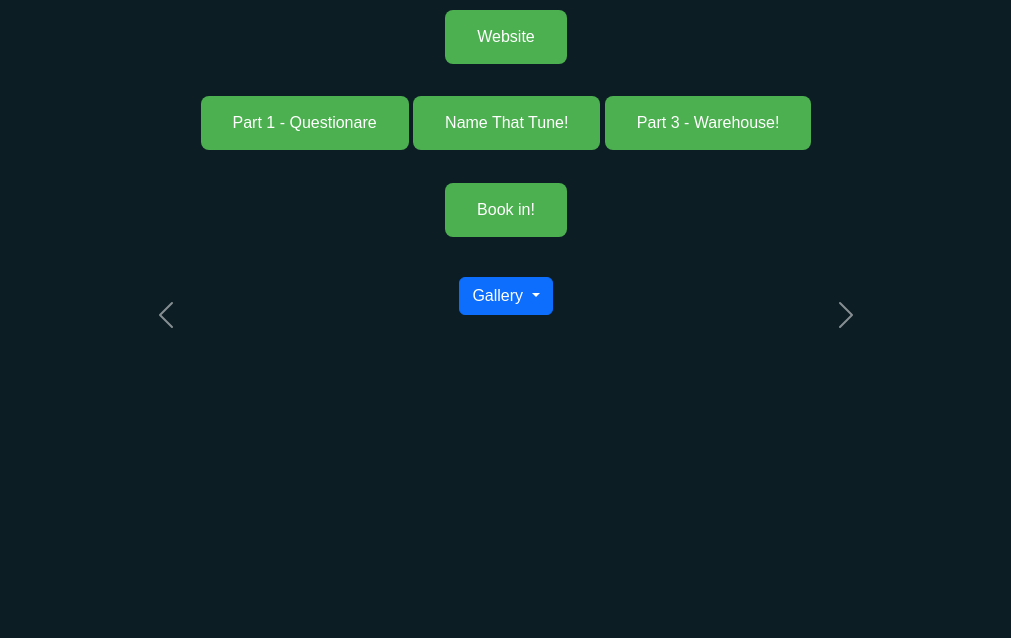
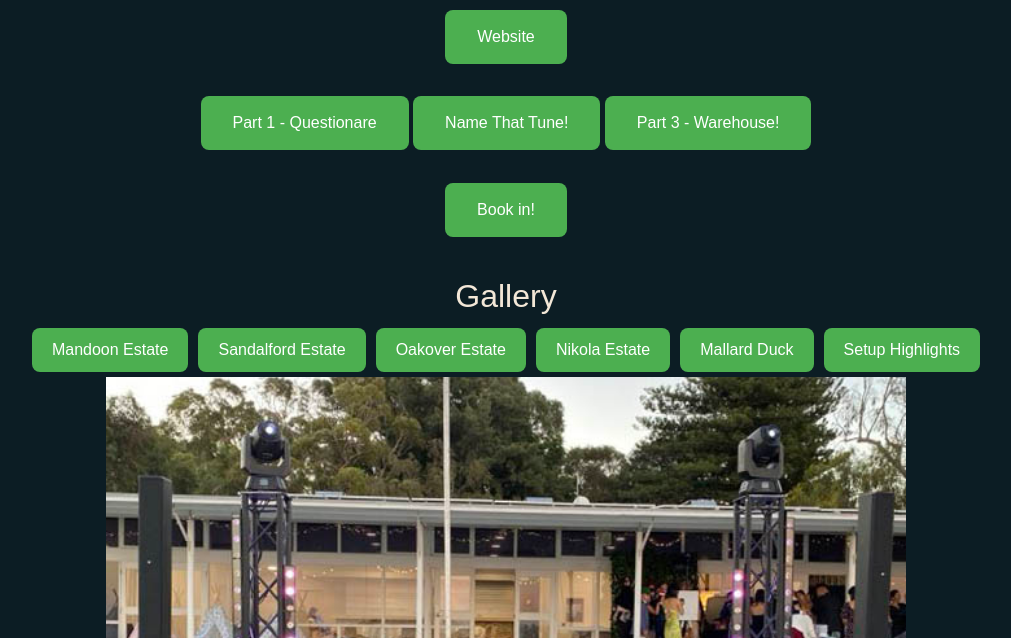
Before and after one commit to JannesEster/song-guess-game, a plain HTML site: page links.html in a window 1280 px wide. Shown: the part 149-787 px from the top of the page, without its empty margins (134-1145 px from the left). Drawn offline with nearby package versions, Linux system fonts and the light colour scheme.

Commit message:
Fixed the styling of the gallery

```diff
--- a/links.html
+++ b/links.html
@@ -26,18 +26,14 @@
 
     <div style="margin-top: 40px;">
 
-        <div class="dropdown">
-            <button class="btn btn-primary dropdown-toggle" type="button" id="dropdownMenuButton" data-bs-toggle="dropdown" aria-expanded="false">
-                Gallery
-            </button>
-            <ul class="dropdown-menu" aria-labelledby="dropdownMenuButton">
-                <li><a class="dropdown-item" href="#" onclick="showImages('mandoon')">Mandoon Estate</a></li>
-                <li><a class="dropdown-item" href="#" onclick="showImages('sandalford')">Sandalford Estate</a></li>
-                <li><a class="dropdown-item" href="#" onclick="showImages('oakover')">Oakover Estate</a></li>
-                <li><a class="dropdown-item" href="#" onclick="showImages('nikola')">Nikola Estate</a></li>
-                <li><a class="dropdown-item" href="#" onclick="showImages('mallard')">Mallard Duck</a></li>
-                <li><a class="dropdown-item" href="#" onclick="showImages('setup')">Setup Highlights</a></li>
-            </ul>
+        <h2 style="color: rgb(243, 231, 215);">Gallery</h2>
+    <div class="btn-group" role="group" aria-label="Gallery Buttons">
+        <button type="button" class="btn-gallery" onclick="showImages('mandoon')">Mandoon Estate</button>
+        <button type="button" class="btn-gallery" onclick="showImages('sandalford')">Sandalford Estate</button>
+        <button type="button" class="btn-gallery" onclick="showImages('oakover')">Oakover Estate</button>
+        <button type="button" class="btn-gallery" onclick="showImages('nikola')">Nikola Estate</button>
+        <button type="button" class="btn-gallery" onclick="showImages('mallard')">Mallard Duck</button>
+        <button type="button" class="btn-gallery" onclick="showImages('setup')">Setup Highlights</button>
     </div>
 
         <!-- Bootstrap Carousel -->
@@ -106,6 +102,10 @@
         const carousel = new bootstrap.Carousel('#galleryCarousel');
         carousel.to(0); // Reset to the first slide
     }
+
+    window.onload = function() {
+        showImages('setup'); // Display Mandoon Estate images by default
+    };
     </script>
 </body>
 </html>
--- a/styles.css
+++ b/styles.css
@@ -365,3 +365,21 @@ textarea {
     height: 70vh; /* Set the height to 50% of the viewport height */
     object-fit: cover; /* Ensure the images cover the specified area without stretching */
 }
+
+.btn-gallery {
+    background-color: #4CAF50;
+    color: white;
+    padding: 10px 20px;
+    font-size: 16px;
+    border: none;
+    border-radius: 8px;
+    cursor: pointer;
+    margin: 5px;
+}
+
+.btn-gallery:hover {
+    background-color: #45a049;
+}
+h2 {
+    color: white;
+}
```
Lines whose indentation alone changed are shown as unchanged.
